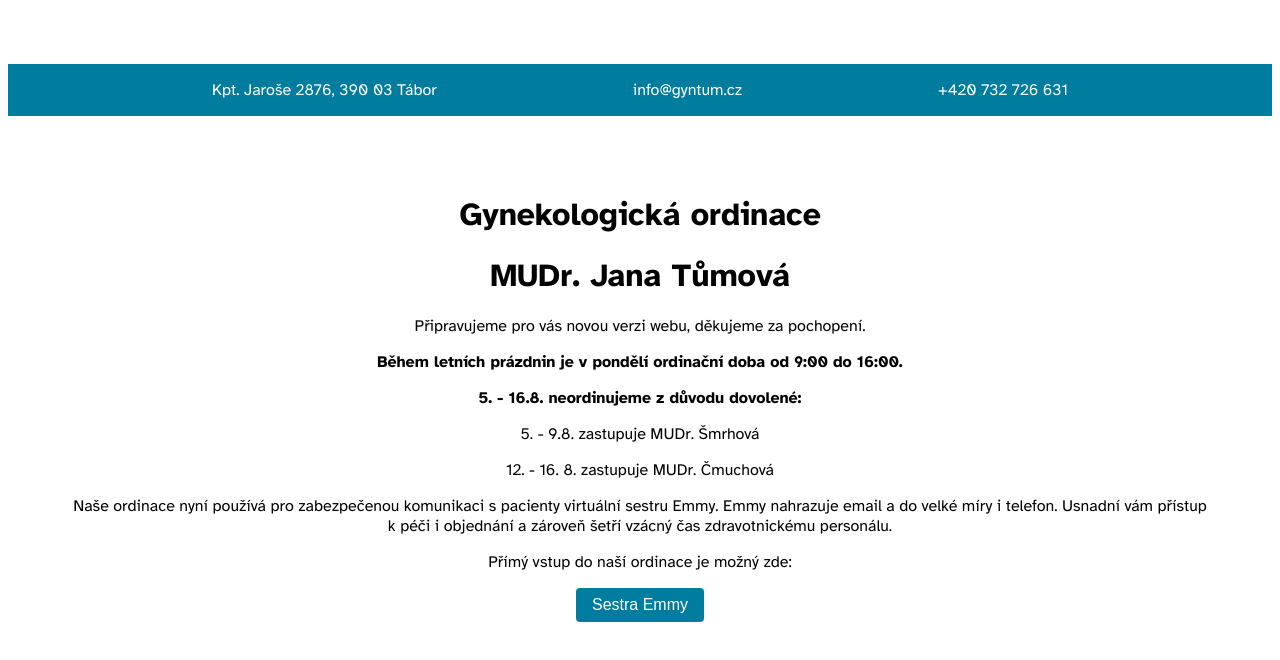
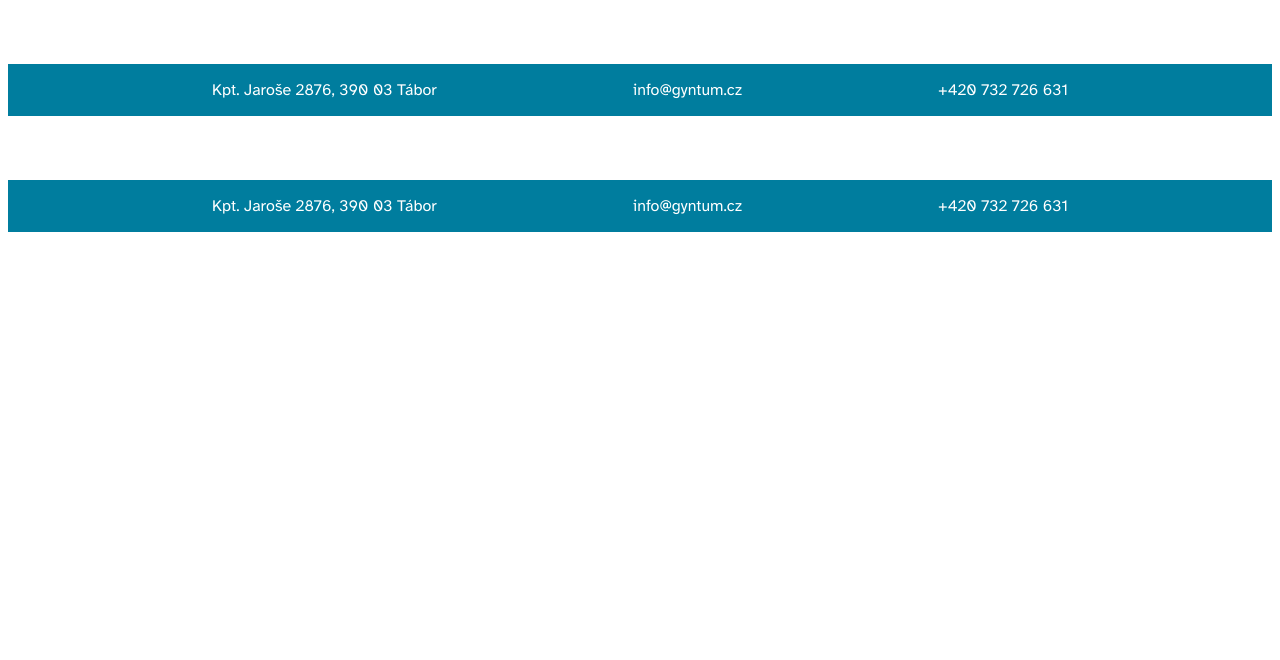
Before and after one commit to veronika-sesay/gyntum, a React (Vite) app: page / in a window 1280 px wide. Shown: the top 660 px of the page. Built offline with nearby package versions, Linux system fonts and the light colour scheme.

Commit message:
BrowserRouter

```diff
--- a/package.json
+++ b/package.json
@@ -10,7 +10,8 @@
   },
   "dependencies": {
     "react": "^18.2.0",
-    "react-dom": "^18.2.0"
+    "react-dom": "^18.2.0",
+    "react-router-dom": "^6.26.1"
   },
   "devDependencies": {
     "@types/react": "^18.2.15",
--- a/src/index.jsx
+++ b/src/index.jsx
@@ -1,7 +1,23 @@
 import { createRoot } from 'react-dom/client';
+import { BrowserRouter, Routes, Route } from 'react-router-dom';
 import { HomePage } from './pages/HomePage';
 import './global.css';
 
-createRoot(
-  document.querySelector('#app'),
-).render(<HomePage />);
+createRoot(document.querySelector('#app')).render(
+  <BrowserRouter>
+    <Routes>
+      <Route path="/" element={<HomePage />}>
+        <Route index element={<HomePage />} />
+        <Route path="home" element={<HomePage />} />
+        <Route
+          path="*"
+          element={
+            <main style={{ padding: '3rem' }}>
+              <p>Tady není vůbec nic!</p>
+            </main>
+          }
+        />
+      </Route>
+    </Routes>
+  </BrowserRouter>,
+);
--- a/src/pages/HomePage/index.jsx
+++ b/src/pages/HomePage/index.jsx
@@ -1,3 +1,4 @@
+import { Outlet } from 'react-router-dom';
 import './style.css';
 
 export const HomePage = () => {
@@ -11,28 +12,7 @@ export const HomePage = () => {
         </div>
       </header>
       <main>
-        <div className="main-content">
-          <h1>Gynekologická ordinace</h1>
-          <h1>MUDr. Jana Tůmová</h1>
-          <p>Připravujeme pro vás novou verzi webu, děkujeme za pochopení.</p>
-          <p className="bold">
-            Během letních prázdnin je v pondělí ordinační doba od 9:00 do 16:00.
-          </p>
-          <p className="bold">5. - 16.8. neordinujeme z důvodu dovolené:</p>
-          <p>5. - 9.8. zastupuje MUDr. Šmrhová</p>
-          <p>12. - 16. 8. zastupuje MUDr. Čmuchová</p>
-          <p>
-            Naše ordinace nyní používá pro zabezpečenou komunikaci s pacienty
-            virtuální sestru Emmy. Emmy nahrazuje email a do velké míry i
-            telefon. Usnadní vám přístup k péči i objednání a zároveň šetří
-            vzácný čas zdravotnickému personálu.
-          </p>
-          <p>Přímý vstup do naší ordinace je možný zde:</p>
-          <button>
-            {' '}
-            <a href="https://www.sestraemmy.cz/gyntum">Sestra Emmy</a>
-          </button>
-        </div>
+        <Outlet />
       </main>
       <footer></footer>
     </>
```
